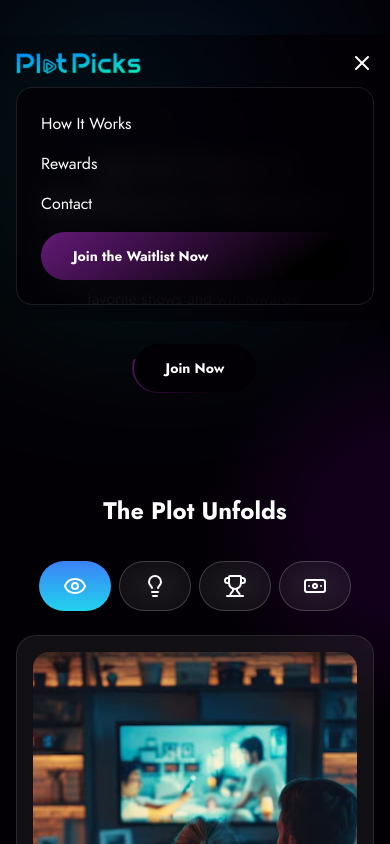
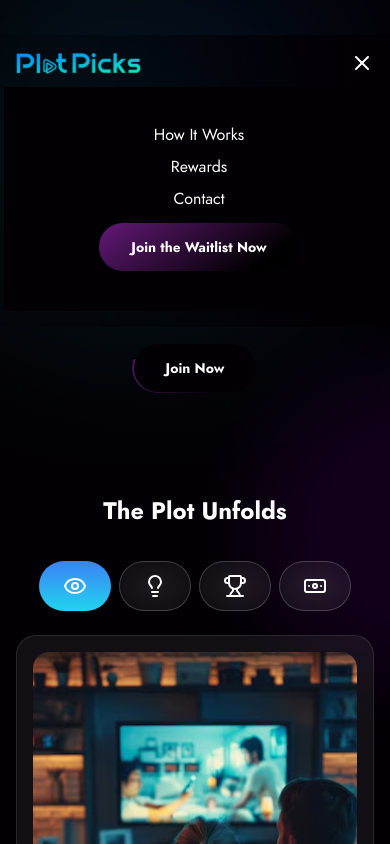
Before and after one commit to hasnainaqa/plot-picksp, a React (Vite) app: page / in a window 390 px wide. Both pictures are taken after a click on the button 362 px from the left and 63 px from the top of the page. Shown: the top 844 px of the page. Built offline with nearby package versions, Linux system fonts and the light colour scheme.

Commit message:
Header Responsiveness

```diff
--- a/src/Components/LandingPage/LendingPageHeader.tsx
+++ b/src/Components/LandingPage/LendingPageHeader.tsx
@@ -72,9 +72,9 @@ const Header: React.FC = () => {
             animate={{ opacity: 1, y: 0, height: "auto" }}
             exit={{ opacity: 0, y: -10, height: 0 }}
             transition={{ duration: 0.35, ease: "easeInOut" }}
-            className="lg:hidden mt-3 md:flex justify-end overflow-hidden"
+            className="lg:hidden mt-3 flex justify-center overflow-hidden md:-ml-8 -ml-3 w-screen p-10 bg-[#030005] "
           >
-            <div className="flex flex-col space-y-4 p-6 rounded-2xl shadow-xl md:px-20 backdrop-blur-md bg-[#030005]/80 border border-white/10">
+            <div className="flex flex-col space-y-4 rounded-2xl">
               {menuItems.map((item, index) => (
                 <motion.a
                   key={index}
@@ -82,7 +82,7 @@ const Header: React.FC = () => {
                   initial={{ opacity: 0, y: -5 }}
                   animate={{ opacity: 1, y: 0 }}
                   transition={{ delay: index * 0.05, duration: 0.25 }}
-                  className="hover:text-cyan-400 transition-colors duration-200 flex"
+                  className="hover:text-cyan-400 transition-colors duration-200 text-base"
                   onClick={() => setIsOpen(false)}
                 >
                   {item.label}
@@ -93,7 +93,7 @@ const Header: React.FC = () => {
                 href="#contact"
                 animate={{ opacity: 1, scale: 1 }}
                 transition={{ delay: menuItems.length * 0.05, duration: 0.3 }}
-                className="h-[48px] rounded-[32px] px-8 text-[14px] font-semibold leading-[100%] text-center flex items-center [background:linear-gradient(144.46deg,#8E24AA_-35.11%,#000000_82.19%)]"
+                className="h-[48px] rounded-[32px] px-8  text-[14px] font-semibold leading-[100%] text-center flex items-center [background:linear-gradient(144.46deg,#8E24AA_-35.11%,#000000_82.19%)]"
               >
                 Join the Waitlist Now
               </motion.a>
```
